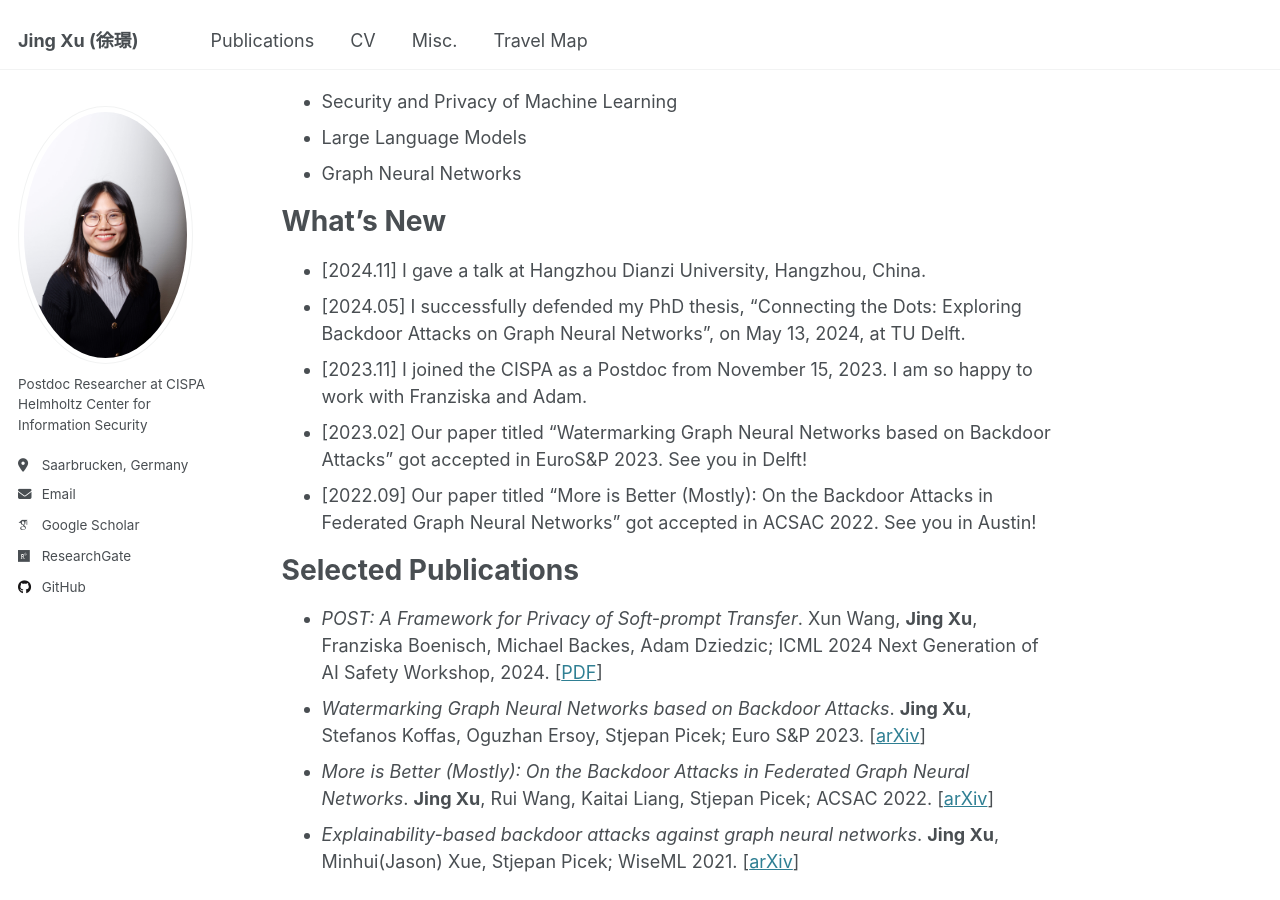
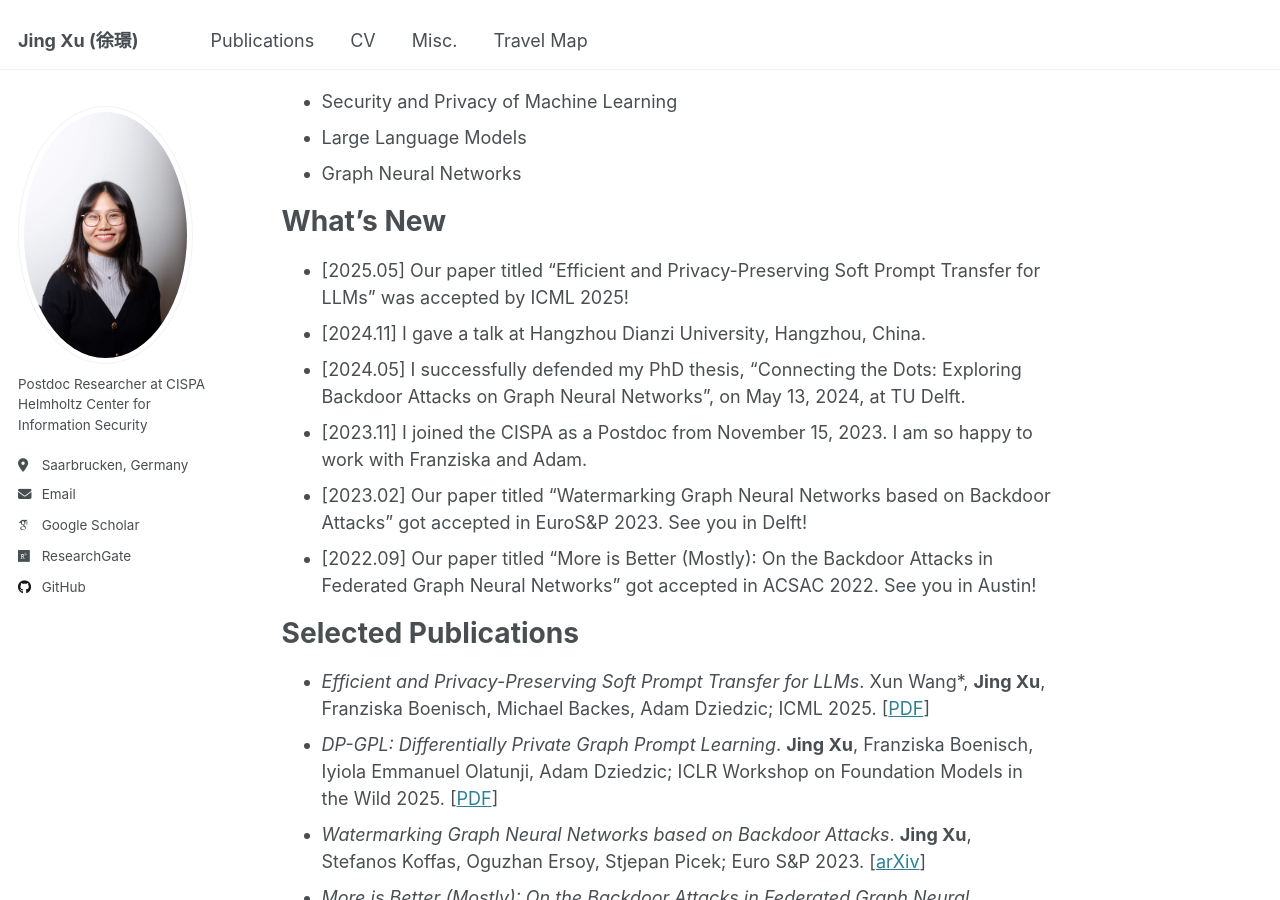
Before and after one commit to xujing1994/xujing1994.github.io, a Jekyll site: the page built from _pages/about.md, in a window 1280 px wide and 900 px high, scrolled down 294 px. Built offline with Jekyll 4.4.1, drawn with Linux system fonts in a browser that asks for light colours; some web fonts are replaced.

Commit message:
Update about.md

```diff
--- a/_pages/about.md
+++ b/_pages/about.md
@@ -19,6 +19,7 @@ Research Interests
 
 What's New
 ======
+* [2025.05] Our paper titled "Efficient and Privacy-Preserving Soft Prompt Transfer for LLMs" was accepted by ICML 2025!
 * [2024.11] I gave a talk at Hangzhou Dianzi University, Hangzhou, China.
 * [2024.05] I successfully defended my PhD thesis, "Connecting the Dots: Exploring Backdoor Attacks on Graph Neural Networks", on May 13, 2024, at TU Delft.
 * [2023.11] I joined the CISPA as a Postdoc from November 15, 2023. I am so happy to work with Franziska and Adam.
@@ -27,7 +28,8 @@ What's New
 
 Selected Publications
 ======
-* *POST: A Framework for Privacy of Soft-prompt Transfer*. Xun Wang, **Jing Xu**, Franziska Boenisch, Michael Backes, Adam Dziedzic; ICML 2024 Next Generation of AI Safety Workshop, 2024. [[PDF](https://openreview.net/pdf?id=LIaRa0oZSm)]
+* *Efficient and Privacy-Preserving Soft Prompt Transfer for LLMs*. Xun Wang*, **Jing Xu**, Franziska Boenisch, Michael Backes, Adam Dziedzic; ICML 2025. [[PDF](https://openreview.net/pdf?id=LIaRa0oZSm)]
+* *DP-GPL: Differentially Private Graph Prompt Learning*. **Jing Xu**, Franziska Boenisch, Iyiola Emmanuel Olatunji, Adam Dziedzic; ICLR Workshop on Foundation Models in the Wild 2025. [[PDF](https://openreview.net/pdf?id=dSQtMx6dPE)]
 * *Watermarking Graph Neural Networks based on Backdoor Attacks*. **Jing Xu**, Stefanos Koffas, Oguzhan Ersoy, Stjepan Picek; Euro S&P 2023. [[arXiv](https://arxiv.org/abs/2110.11024)]
 * *More is Better (Mostly): On the Backdoor Attacks in Federated Graph Neural Networks*. **Jing Xu**, Rui Wang, Kaitai Liang, Stjepan Picek; ACSAC 2022. [[arXiv](https://arxiv.org/abs/2202.03195)]
 * *Explainability-based backdoor attacks against graph neural networks*. **Jing Xu**, Minhui(Jason) Xue, Stjepan Picek; WiseML 2021. [[arXiv](https://arxiv.org/abs/2104.03674)]
```
